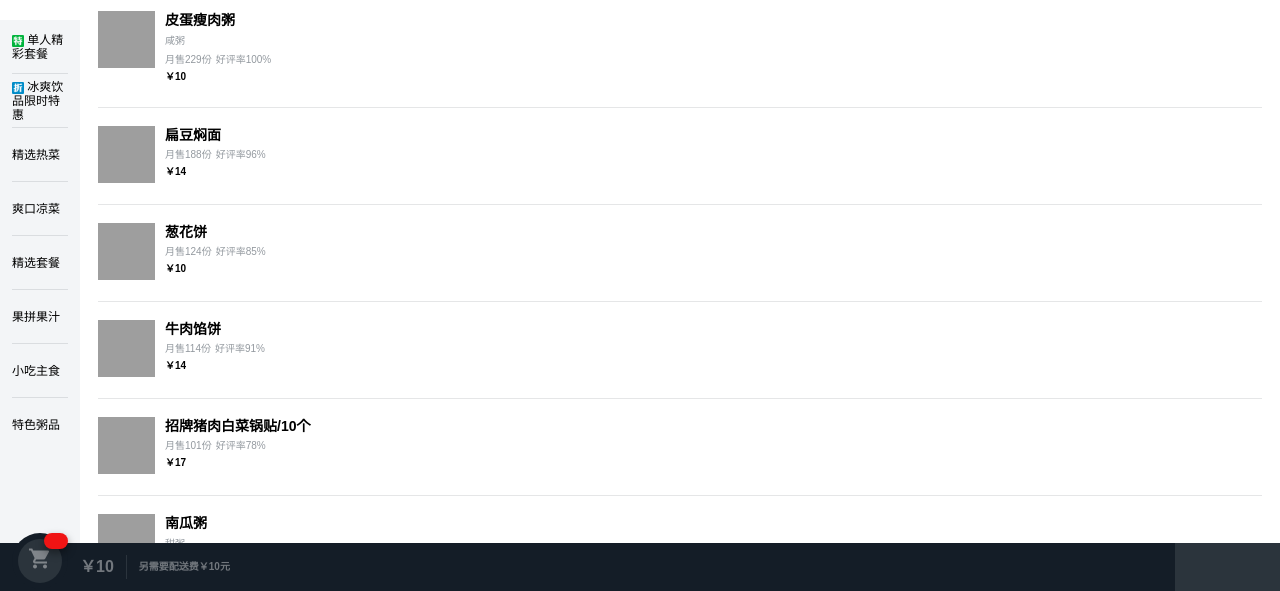
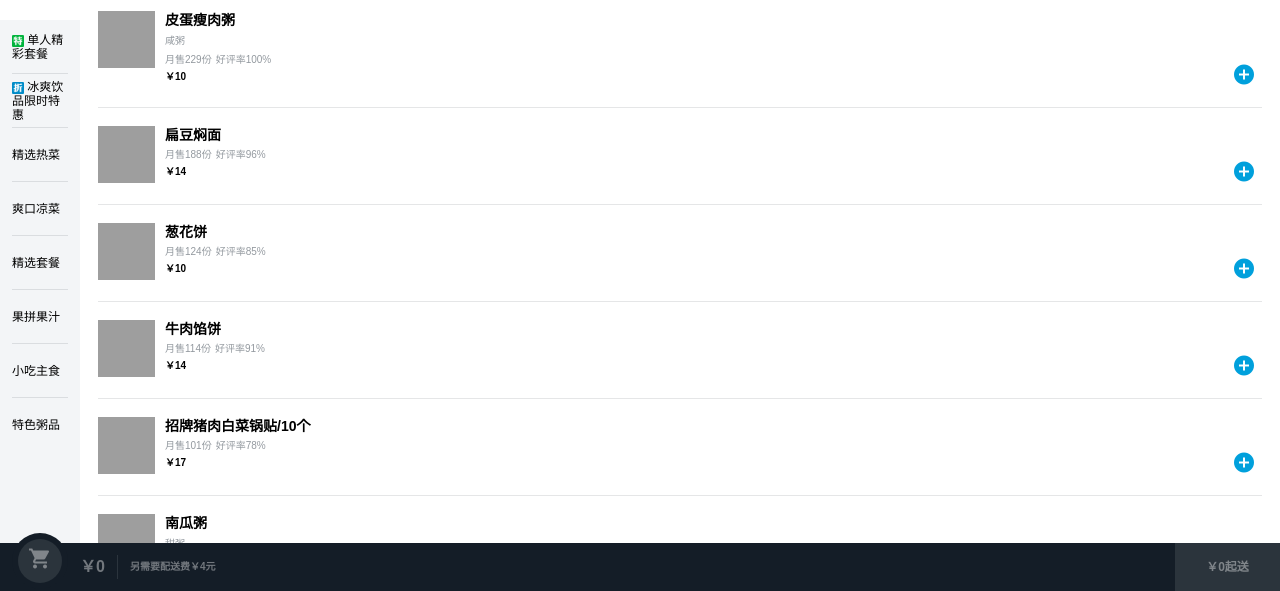
Before and after one commit to yangyankang/eleme-yang, a Vue app: page /#/goods in a window 1280 px wide. Shown: the part 209-800 px from the top of the page. Built offline with nearby package versions, Linux system fonts and the light colour scheme; grey boxes are pictures that could not be loaded.

Commit message:
完成购物车添加商品功能

```diff
--- /dev/null
+++ b/src/components/cartcontrol/cartcontrol.vue
@@ -0,0 +1,91 @@
+<template>
+  <div class="cartconrol">
+    <transition name="rotate">
+      <div class="cart-decrease" @click.stop.prevent="decreaseCount($event)" v-show="food.count > 0">
+        <span class="icon-remove_circle_outline inner"></span>
+      </div>
+    </transition>
+    <div class="cart-count" v-show="food.count > 0">
+      {{food.count}}
+    </div>
+    <div class="cart-add" @click.stop.prevent="addCount($event)">
+      <i class="icon-add_circle"></i>
+    </div>
+  </div>
+</template>
+
+<script>
+export default {
+  name: 'cartcontrol',
+  props: {
+    food: {
+      type: Object
+    }
+  },
+  methods: {
+    addCount (event) { // 增加
+      if (!event._constructed) {
+        return
+      }
+      if (!this.food.count) {
+        this.$set(this.food, 'count', 0)
+      }
+      this.food.count++
+    },
+    decreaseCount (event) { // 减少
+      if (!event._constructed || !this.food.count) {
+        return
+      }
+      this.food.count--
+      console.log(this.food.count)
+    }
+  }
+}
+</script>
+
+<style lang="scss" scoped>
+  .cartconrol {
+    .cart-decrease {
+      display: inline-block;
+      padding: 6px;
+      transition: all .4s linear;
+      .inner {
+        line-height: 24px;
+        font-size: 24px;
+        color: rgb(0,160,220);
+        transition: all 0.4s linear;
+      }
+      &.rotate-enter-active, &.rotate-leave-active {
+        transform: translate3d(0,0,0);
+        .inner {
+          display: inline-block;
+          transform: rotate(0);
+        }
+      }
+      &.rotate-enter, &.rotate-leave-active {
+        transform: translate3d(24px,0,0);
+        opacity: 0;
+        .inner {
+          transform: rotate(360deg);
+        }
+      }
+     }
+    .cart-count {
+      display: inline-block;
+      vertical-align: top;
+      font-size: 10px;
+      color: rgb(147,153,159);
+      line-height: 24px;
+      text-align: center;
+      padding: 6px 0;
+    }
+    .cart-add {
+      display: inline-block;
+      vertical-align: top;
+      font-size: 24px;
+      color: rgb(0,160,220);
+      line-height: 24px;
+      padding: 6px;
+    }
+  }
+</style>
--- a/src/components/goods/goods.vue
+++ b/src/components/goods/goods.vue
@@ -31,7 +31,7 @@
                   <span v-show="food.oldPrice" class="oldPrice">￥{{food.oldPrice}}</span>
                 </div>
                 <div class="cartcontrol-wrapper">
-                  <!--<cartcontrol :food="food"></cartcontrol>-->
+                  <cart-control :food="food"></cart-control>
                 </div>
               </div>
             </li>
@@ -39,12 +39,13 @@
         </li>
       </ul>
     </div>
-    <shopeCar :deliveryPrice="seller.deliveryPrice" :minPrice="seller.minPrice"></shopeCar>
+    <shopeCar :deliveryPrice="seller.deliveryPrice" :minPrice="seller.minPrice" :selectFoods="selectedFoods"></shopeCar>
   </div>
 </template>
 <script>
 import iconMap from '../iconMap/iconMap'
 import shopeCar from '../shopCar/shopeCar'
+import CartControl from '../cartcontrol/cartcontrol'
 import BScroll from 'better-scroll'
 export default {
   name: 'goods',
@@ -61,10 +62,12 @@ export default {
     }
   },
   components: {
-    iconMap, shopeCar
+    iconMap,
+    shopeCar,
+    CartControl
   },
   computed: {
-    menuCurrentIndex () {
+    menuCurrentIndex () { // 左边菜单栏当前索引
       for (let i = 0; i < this.heightList.length; i++) {
         let curDomHeight = this.heightList[i]
         let nextDomHeight = this.heightList[i + 1]
@@ -73,21 +76,33 @@ export default {
         }
       }
       return 0
+    },
+    selectedFoods () { // 选中的food项
+      let foods = []
+      for (let good of this.goods) {
+        for (let food of good.foods) {
+          if (food.count) { // 如果存在count就放到foods数组中
+            foods.push(food)
+          }
+        }
+      }
+      return foods
     }
   },
   methods: {
-    _initScroll () {
+    _initScroll () { // 初始化滚动
       this.menuWrapper = new BScroll(this.$refs.menuWrapper, {
         click: true
       })
       this.foodsWrapper = new BScroll(this.$refs.foodsWrapper, {
-        probeType: 3
+        probeType: 3,
+        click: true
       })
       this.foodsWrapper.on('scroll', (pos) => {
         this.scrollY = Math.abs(Math.round(pos.y))
       })
     },
-    _caculateHeight () {
+    _caculateHeight () { // 计算高度
       let foodList = this.$refs.foodsWrapper.querySelectorAll('.food-list-hook')
       let height = 0
       this.heightList.push(height)
@@ -102,7 +117,8 @@ export default {
         return false
       }
       this.foodsWrapper.scrollTo(0, -this.heightList[index], 300)
-    }
+    },
+    goDetail () {}
   },
   created () {
     this.$axios({
--- a/src/components/shopCar/shopeCar.vue
+++ b/src/components/shopCar/shopeCar.vue
@@ -3,20 +3,22 @@
     <div class="content">
       <div class="content-left">
         <div class="logo-wrapper">
-          <div class="badge" >
+          <div class="badge" v-show="totalCount > 0">
+            {{totalCount}}
           </div>
-          <div class="logo" >
+          <div class="logo" :class="totalCount > 0 ? 'active' : ''">
             <i class="icon-shopping_cart"></i>
           </div>
         </div>
-        <div class="price">
-          ￥10
+        <div class="price" :class="totalCount > 0 ? 'active' : ''">
+          ￥{{totalPrice}}
         </div>
         <div class="desc">
-          另需要配送费￥10元
+          另需要配送费￥{{deliveryPrice}}元
         </div>
       </div>
-      <div class="content-right">
+      <div class="content-right" :class="{enough: totalPrice >= minPrice}">
+        {{payDes}}
       </div>
     </div>
     <div class="ball-container">
@@ -86,6 +88,34 @@ export default {
       }],
       dropBalls: [],
       listShow: false
+    }
+  },
+  computed: {
+    totalPrice () { // 总价格
+      let total = 0
+      for (let food of this.selectFoods) {
+        total += food.price * food.count
+      }
+      return total
+    },
+    totalCount () { // 总数量
+      let count = 0
+      for (let food of this.selectFoods) {
+        count += food.count
+      }
+      return count
+    },
+    payDes () { // 结算部分
+      let des = ''
+      if (this.totalPrice === 0) {
+        des = `￥${this.totalPrice}起送`
+      } else if (this.totalPrice < this.minPrice) {
+        let diff = this.minPrice - this.totalPrice
+        des = `还差￥${diff}元起送`
+      } else {
+        des = `去结算`
+      }
+      return des
     }
   }
 }
@@ -183,6 +213,10 @@ export default {
         color: rgba(255,255,255,0.4);
         line-height: 48px;
         text-align: center;
+        &.enough {
+          background: #00b43c;
+          color: white;
+        }
       }
     }
     .ball-container {
```
